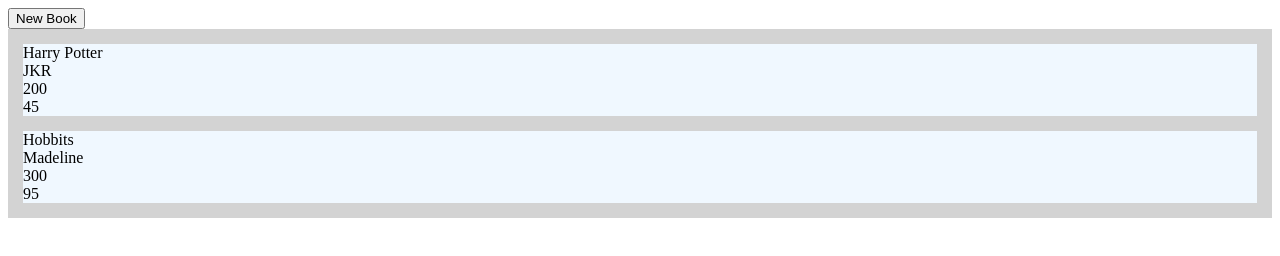
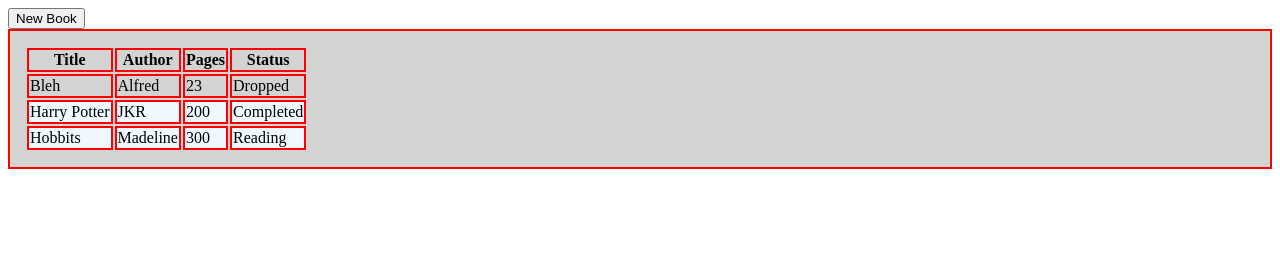
Before and after one commit to yosuanicolaus/odin-library, a plain HTML site: page index.html in a window 1280 px wide. Drawn offline with Linux system fonts and the light colour scheme.

Commit message:
change display from card to table table just seems more intuitive and more similar to most tracking website imo

```diff
--- a/index.html
+++ b/index.html
@@ -9,7 +9,20 @@
   </head>
   <body>
     <button id="new">New Book</button>
-    <div id="container"></div>
+    <table id="container">
+      <tr>
+        <th>Title</th>
+        <th>Author</th>
+        <th>Pages</th>
+        <th>Status</th>
+      </tr>
+      <tr>
+        <td>Bleh</td>
+        <td>Alfred</td>
+        <td>23</td>
+        <td>Dropped</td>
+      </tr>
+    </table>
 
     <script src="./library.js"></script>
   </body>
--- a/library.js
+++ b/library.js
@@ -12,18 +12,16 @@ function addBookToLibrary(title, author, pages, progress) {
   const newBook = new Book(title, author, pages, progress);
   Library.push(newBook);
 
-  const card = document.createElement("div");
+  const card = container.insertRow();
   card.className = "card";
-  card.setAttribute("style", "white-space: pre;");
   for (const key in newBook) {
-    card.textContent += newBook[key] + "\r\n";
+    const cell = card.insertCell();
+    cell.textContent = newBook[key];
   }
-
-  container.appendChild(card);
 }
 
-addBookToLibrary("Harry Potter", "JKR", "200", "45");
-addBookToLibrary("Hobbits", "Madeline", "300", "95");
+addBookToLibrary("Harry Potter", "JKR", "200", "Completed");
+addBookToLibrary("Hobbits", "Madeline", "300", "Reading");
 
 const newButton = document.getElementById("new");
 newButton.addEventListener("click", () => {
--- a/style.css
+++ b/style.css
@@ -8,3 +8,7 @@
 .card {
   background-color: aliceblue;
 }
+
+table, th, td {
+  border: 2px solid red
+}
```
